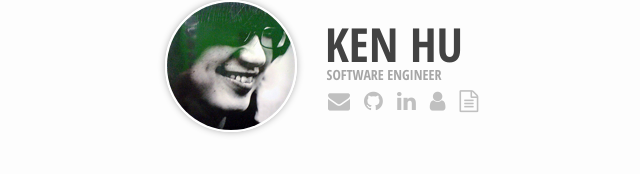
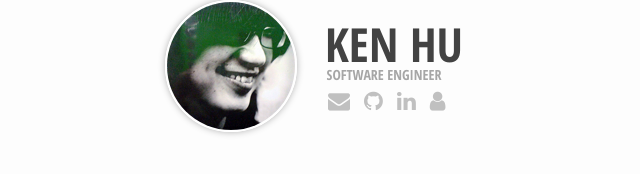
Before and after one commit to Ken-Hu/Ken-Hu.github.io, a plain HTML site: page index.html in a window 1280 px wide. Shown: the part 334-508 px from the top of the page, 186-826 px from the left. Drawn offline with Linux system fonts and the light colour scheme.

Commit message:
Update homepage

```diff
--- a/index.html
+++ b/index.html
@@ -29,7 +29,7 @@
         <a href="https://github.com/Ken-Hu" target="_blank" onclick="ga('send', 'event', 'linkTo', 'click', 'github', this.href);"><i class="fa fa-github"></i><span class="link-text">github</span></a>
         <a href="http://www.linkedin.com/in/kennhu" target="_blank" onclick="ga('send', 'event', 'linkTo', 'click', 'linkedin', this.href]);"><i class="fa fa-linkedin"></i><span class="link-text">linkedin</span></a>
         <a href="http://kenhu.me/assets/ken-hu-cv.pdf" target="_blank" onclick="ga('send', 'event', 'download', 'click', 'vcard', this.href);"><i class="fa fa-user"></i><span class="link-text">vcard</span></a>
-        <a href="." target="_blank" onclick="ga('send', 'event', 'download', 'click', 'resume', this.href);"><i class="fa fa-file-text-o"></i><span class="link-text">cv (pdf)</span></a>
+        <!--<a href="." target="_blank" onclick="ga('send', 'event', 'download', 'click', 'resume', this.href);"><i class="fa fa-file-text-o"></i><span class="link-text">cv (pdf)</span></a>-->
       </div>
     </span>
   </div>
```
